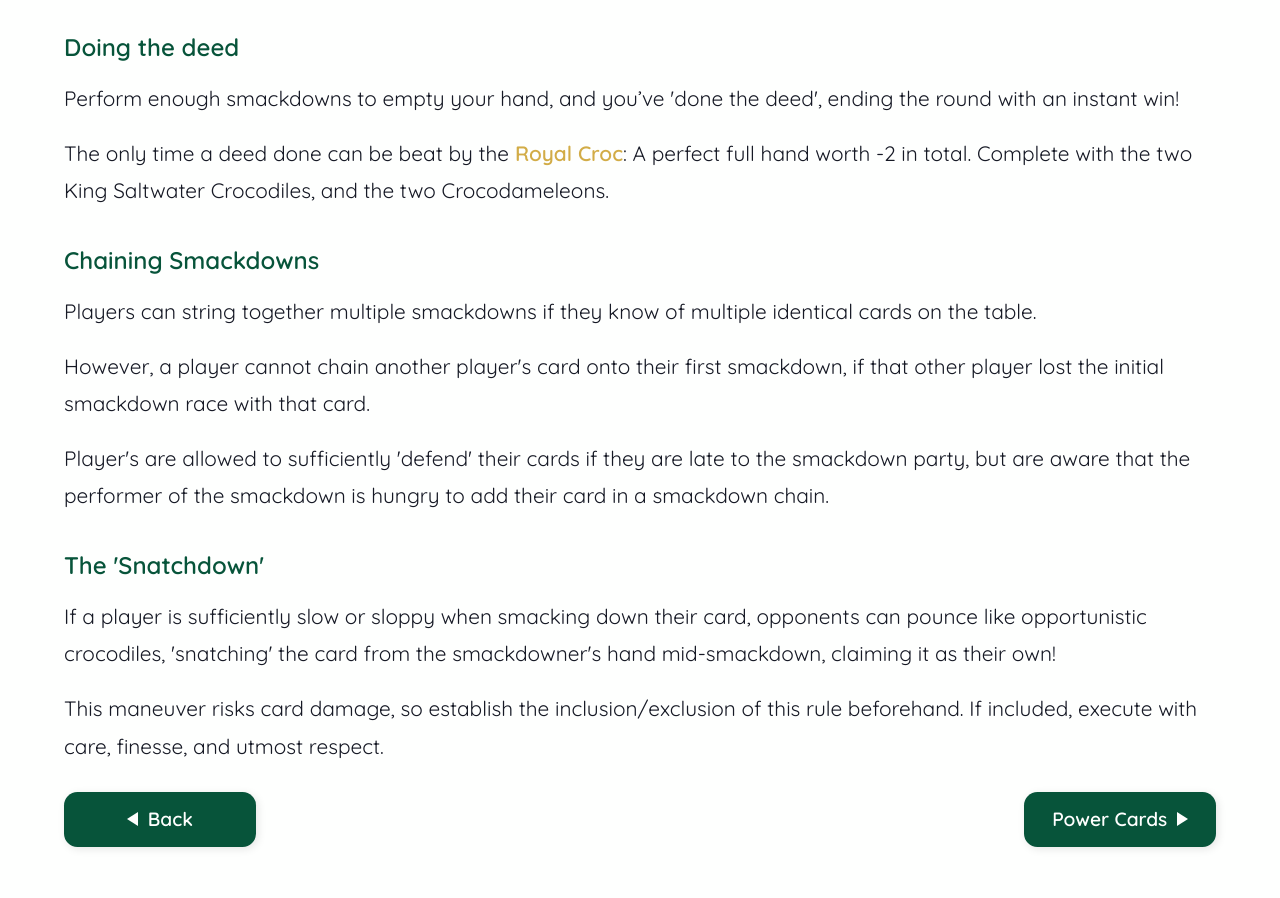
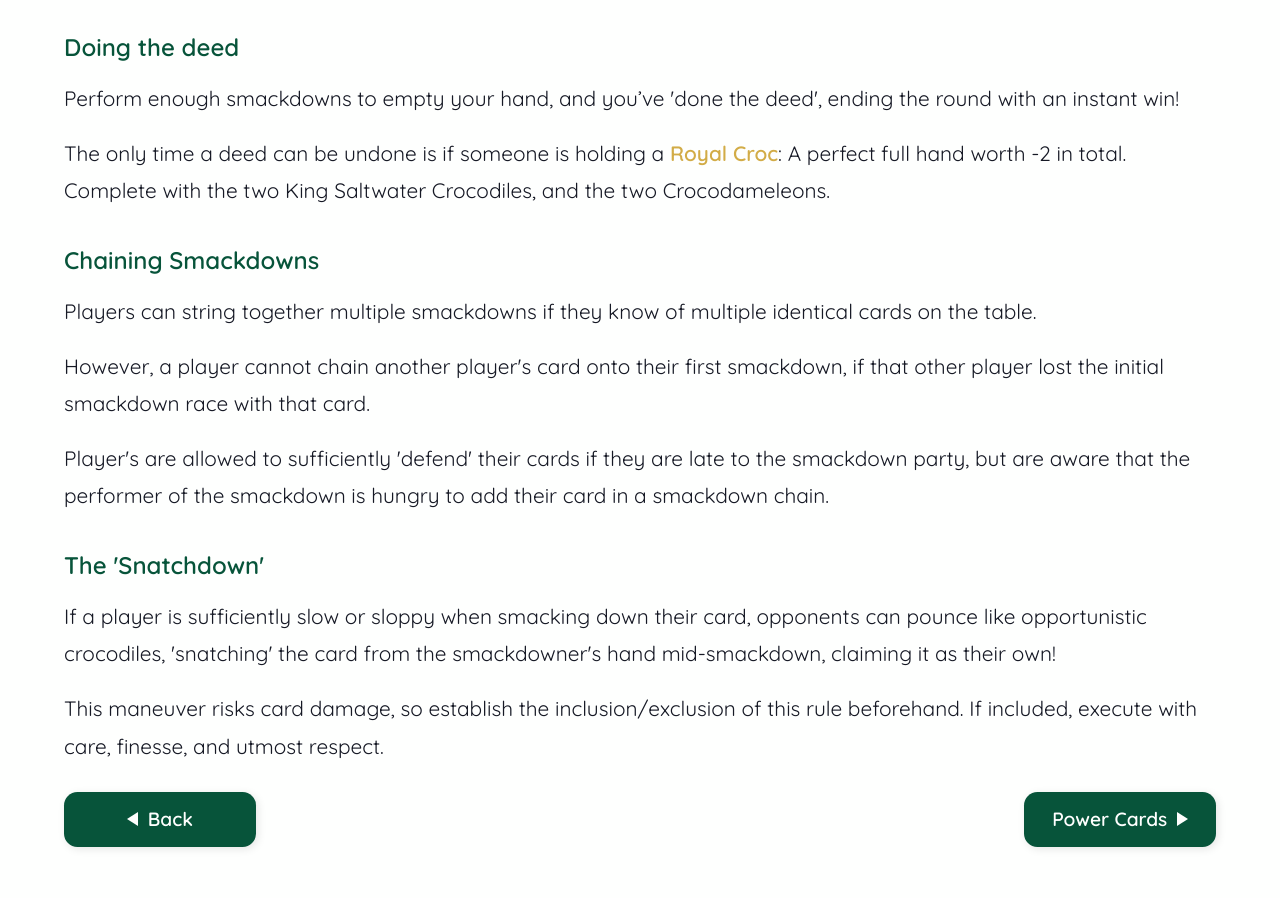
Before and after one commit to maxkatilius/crocodile, a React (Vite) app in the folder frontend/: page /how-to/smackdowns in a window 1280 px wide. Shown: the part 900-1798 px from the top of the page. Built offline with nearby package versions, Linux system fonts and the light colour scheme.

Commit message:
minor text change

```diff
--- a/frontend/src/pages/Smackdowns.tsx
+++ b/frontend/src/pages/Smackdowns.tsx
@@ -46,7 +46,7 @@ const Smackdowns = () => {
 				the deed', ending the round with an instant win!
 			</p>
 			<p>
-				The only time a deed done can be beat by the
+				The only time a deed can be undone is if someone is holding a
 				<span className="royal-croc"> Royal Croc</span>:
 				A perfect full hand worth -2 in total.
 				Complete with the two King Saltwater Crocodiles, and the two Crocodameleons.
```
